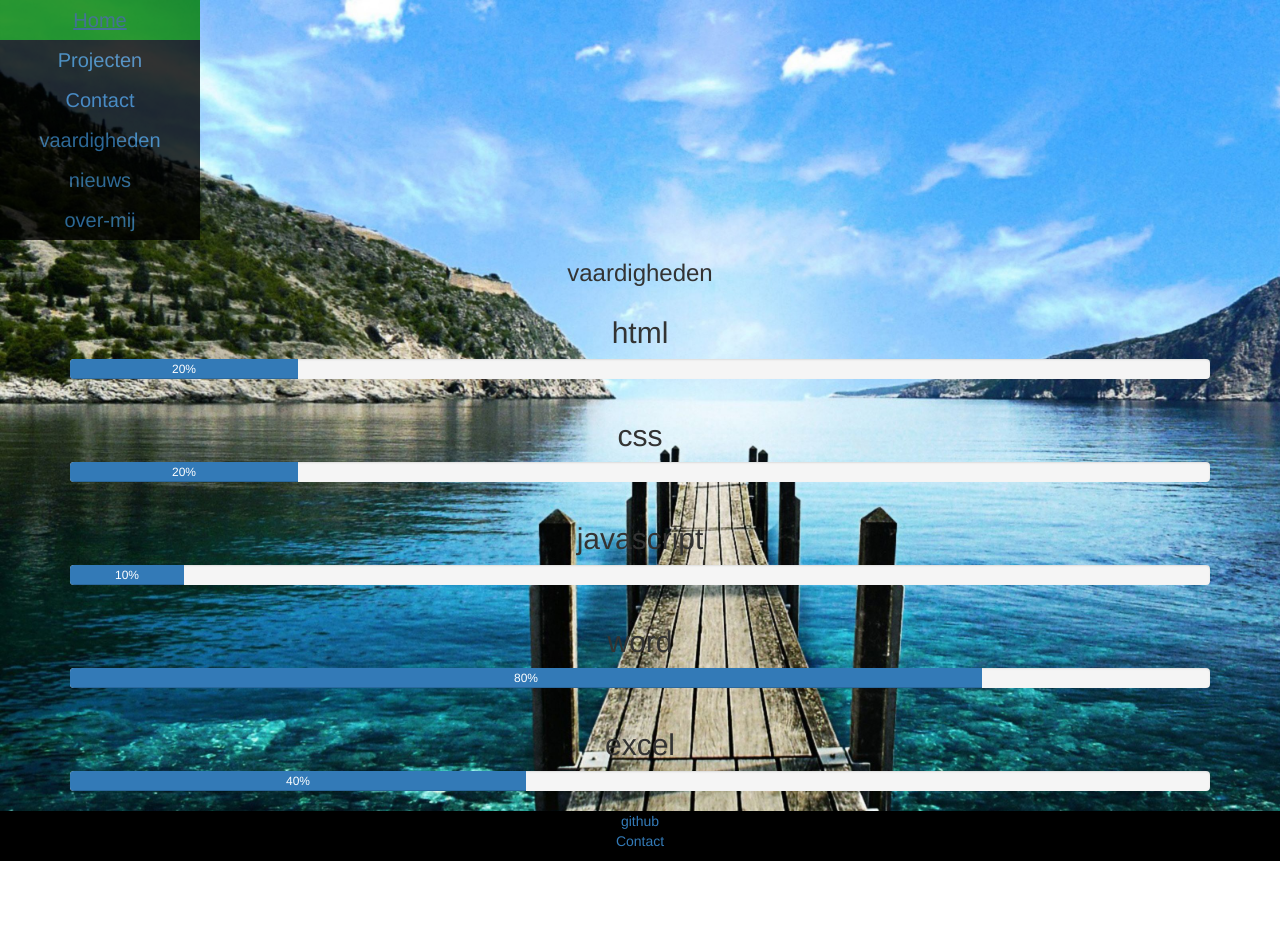
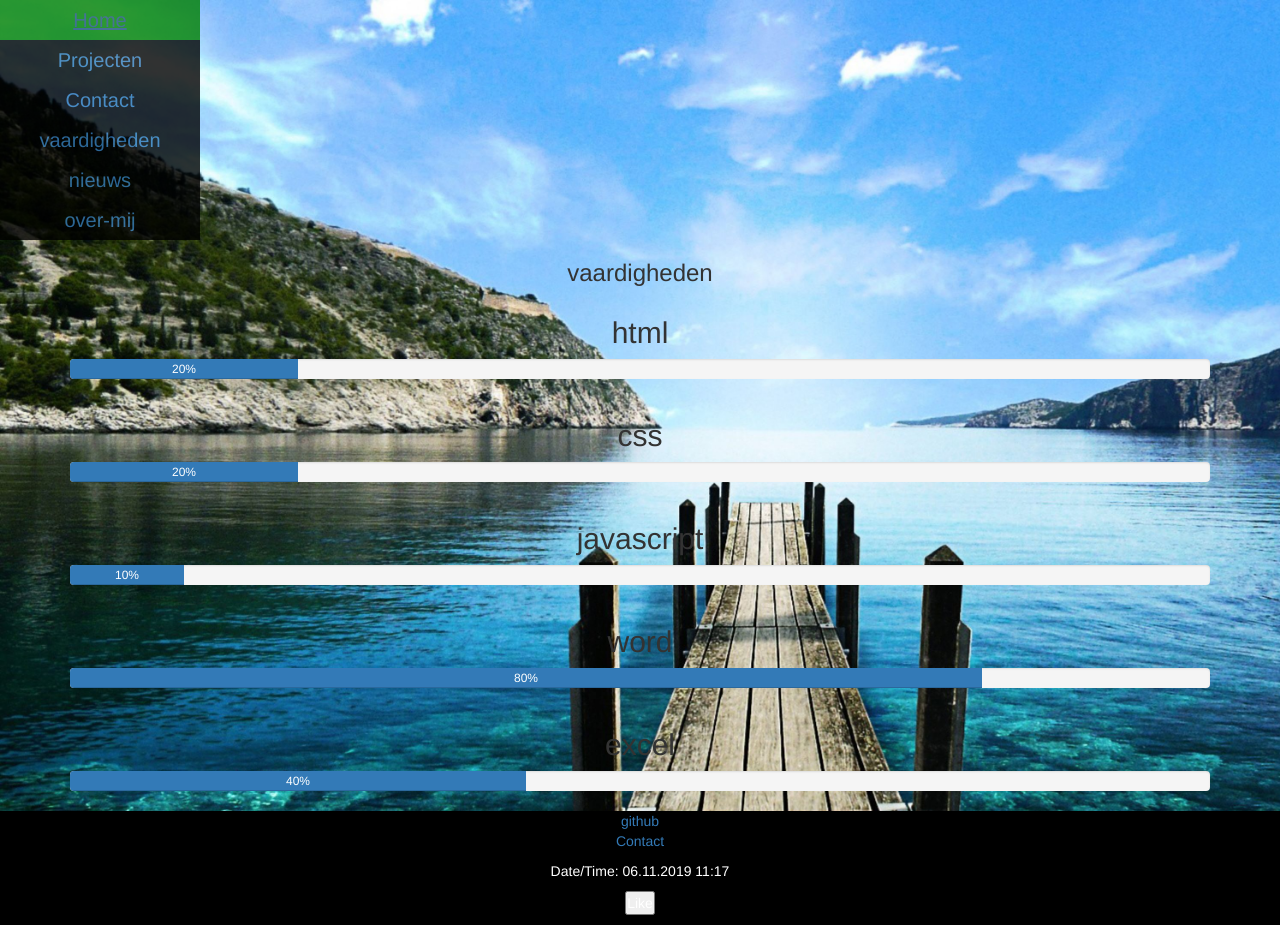
Before and after one commit to ROC-van-Amsterdam-College-Amstelland/project-portfolio-Karma-L-King, a plain HTML site: page vaardigheden.html in a window 1280 px wide. Before the commit the page ends 861 px from the top, so only its background shows below. Drawn offline with nearby package versions, Linux system fonts and the light colour scheme.

Commit message:
like button met counter gemaakt YEEEET

```diff
--- a/js/script.js
+++ b/js/script.js
@@ -1,3 +1,14 @@
 var dt = new Date();
 document.getElementById("datetime").innerHTML = (("0" + dt.getDate()).slice(-2)) + "." + (("0" + (dt.getMonth() + 1)).slice(-2)) + "." + (dt.getFullYear()) + " " + (("0" + dt.getHours()).slice(-2)) + ":" + (("0" + dt.getMinutes()).slice(-2));
 ``
+
+function clickCounter() {
+    if (typeof(Storage) !== "undefined") {
+        if (localStorage.clickcount) {
+            localStorage.clickcount = Number(localStorage.clickcount) + 1;
+        } else {
+            localStorage.clickcount = 1;
+        }
+        document.getElementById("result").innerHTML = "You have clicked the button " + localStorage.clickcount + " time(s).";
+    }
+}
--- a/vaardigheden.html
+++ b/vaardigheden.html
@@ -79,6 +79,13 @@
                     <li><a href="contact.html">Contact</a></li>
                 </ul>
             </nav>
+            <div id="date">
+                <p>Date/Time: <span id="datetime"></span> </p>
+            </div>
+            <p><button onclick="clickCounter()" type="button">Like</button></p>
+            <div id="result"></div>
+
+            <script src="js/script.js"></script>
         </footer>
 </body>
 
```
Also changed, not shown: contact.html (+3 -2 lines), index.html (+8 -0 lines), nieuws.html (+8 -0 lines), over-mij.html (+8 -0 lines), projecten.html (+7 -0 lines).
